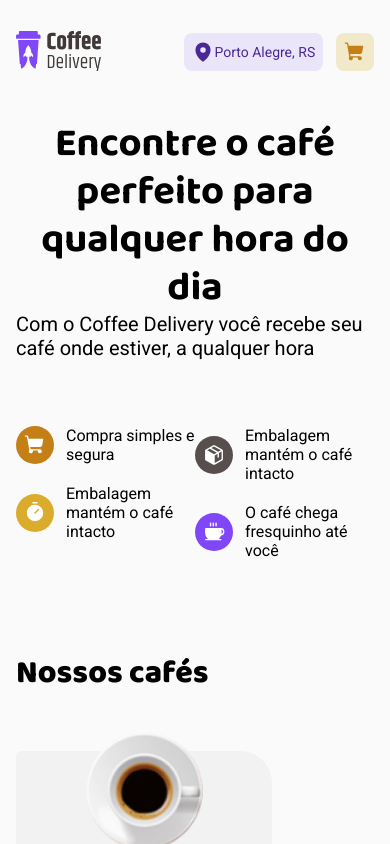
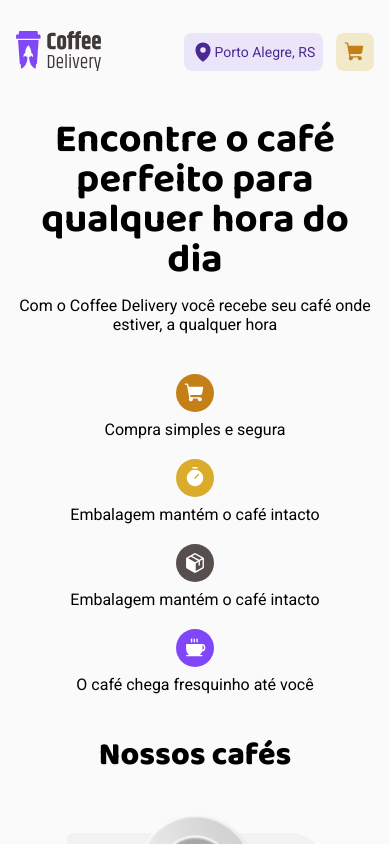
Before and after one commit to tsxfabio/ignite-coffee-delivery, a React (Vite) app: page / in a window 390 px wide. Shown: the top 844 px of the page. Built offline with nearby package versions, Linux system fonts and the light colour scheme.

Commit message:
ajuste responsividade tela inicial

```diff
--- a/src/pages/Home/components/Header/Header.styles.ts
+++ b/src/pages/Home/components/Header/Header.styles.ts
@@ -4,7 +4,7 @@ export const HeaderContainer = styled.header`
   display: flex;
   flex-direction: row;
   padding: 5.875rem 0;
-  height: 544px;
+  min-height: 544px;
 
   .titleAndDescriptionHeader {
     width: 60%;
@@ -15,7 +15,7 @@ export const HeaderContainer = styled.header`
 
       @media (max-width: 768px) {
         font-size: 2.5rem;
-        line-height: 3rem;
+        line-height: 2.5rem;
         text-align: center;
       }
     }
@@ -23,25 +23,53 @@ export const HeaderContainer = styled.header`
       font-family: 'Roboto', sans-serif;
       font-size: 1.25rem;
       margin-top: 1rem;
+
+      @media (max-width: 768px) {
+        display: block;
+        font-size: 1rem;
+        margin-top: 1rem;
+        text-align: center;
+      }
     }
 
     .iconAndDescriptionHeader {
       display: flex;
       flex-direction: row;
+      margin-top: 4.125rem;
 
-      margin-top: 4.125rem;
+      @media (max-width: 768px) {
+        flex-direction: column;
+        margin-top: 2.5rem;
+      }
+
       .list1th,
       .list2th {
         width: 50%;
+
+        @media (max-width: 768px) {
+          width: 100%;
+        }
+
         .listContainer {
           display: flex;
           flex-direction: row;
           align-items: center;
           margin-bottom: 1.25rem;
+
+          @media (max-width: 768px) {
+            display: flex;
+            flex-direction: column;
+          }
+
           span {
             font-family: 'Roboto', sans-serif;
             font-size: 1rem;
             margin: 0 0 0 0.75rem;
+
+            @media (max-width: 768px) {
+              margin: 0;
+              margin-top: 0.5rem;
+            }
           }
         }
       }
--- a/src/pages/Home/styles.ts
+++ b/src/pages/Home/styles.ts
@@ -6,5 +6,9 @@ export const MainContainer = styled.main`
     justify-content: flex-start;
     gap: 1.5rem;
     flex-wrap: wrap;
+
+    @media (max-width: 768px) {
+      justify-content: center;
+    }
   }
 `
```
